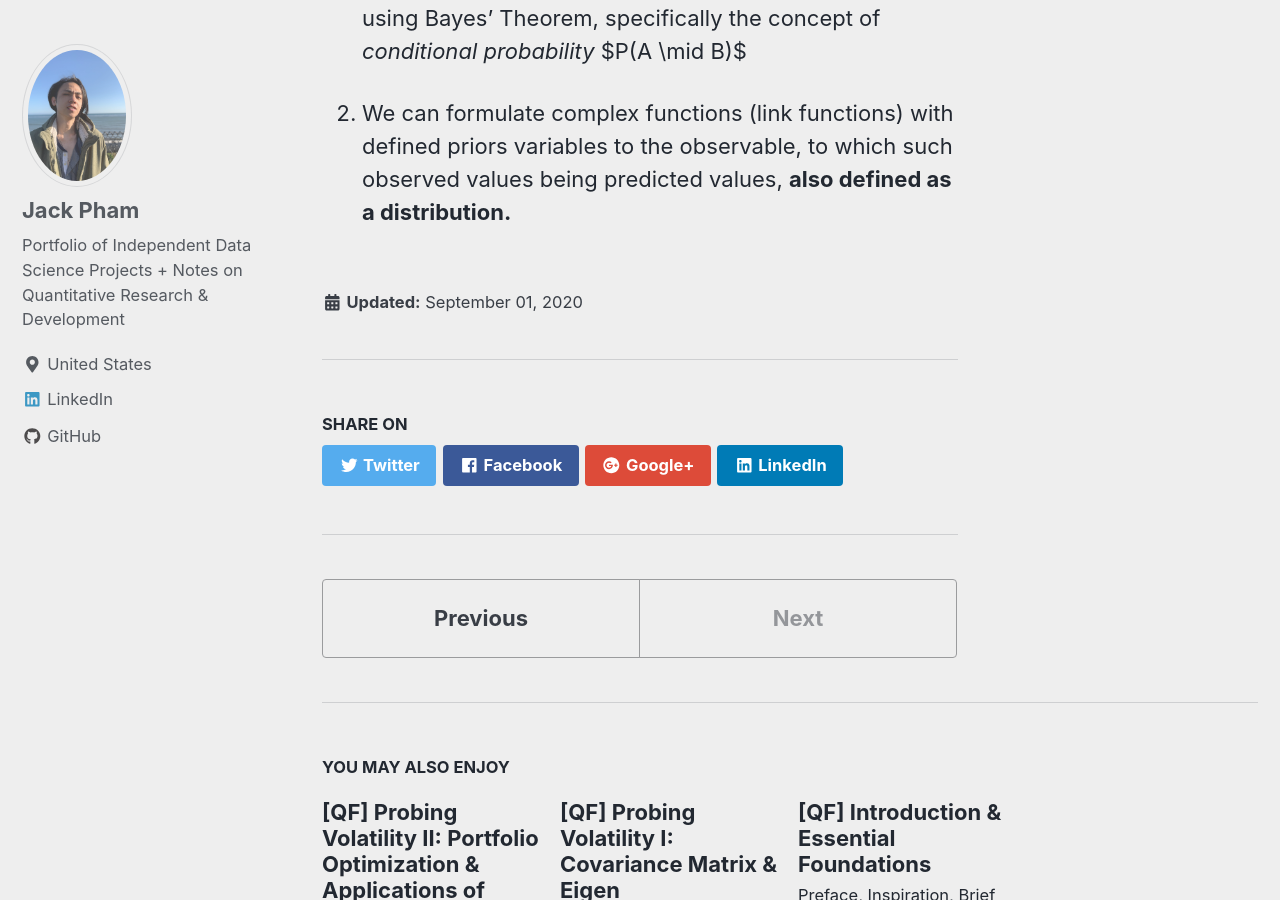
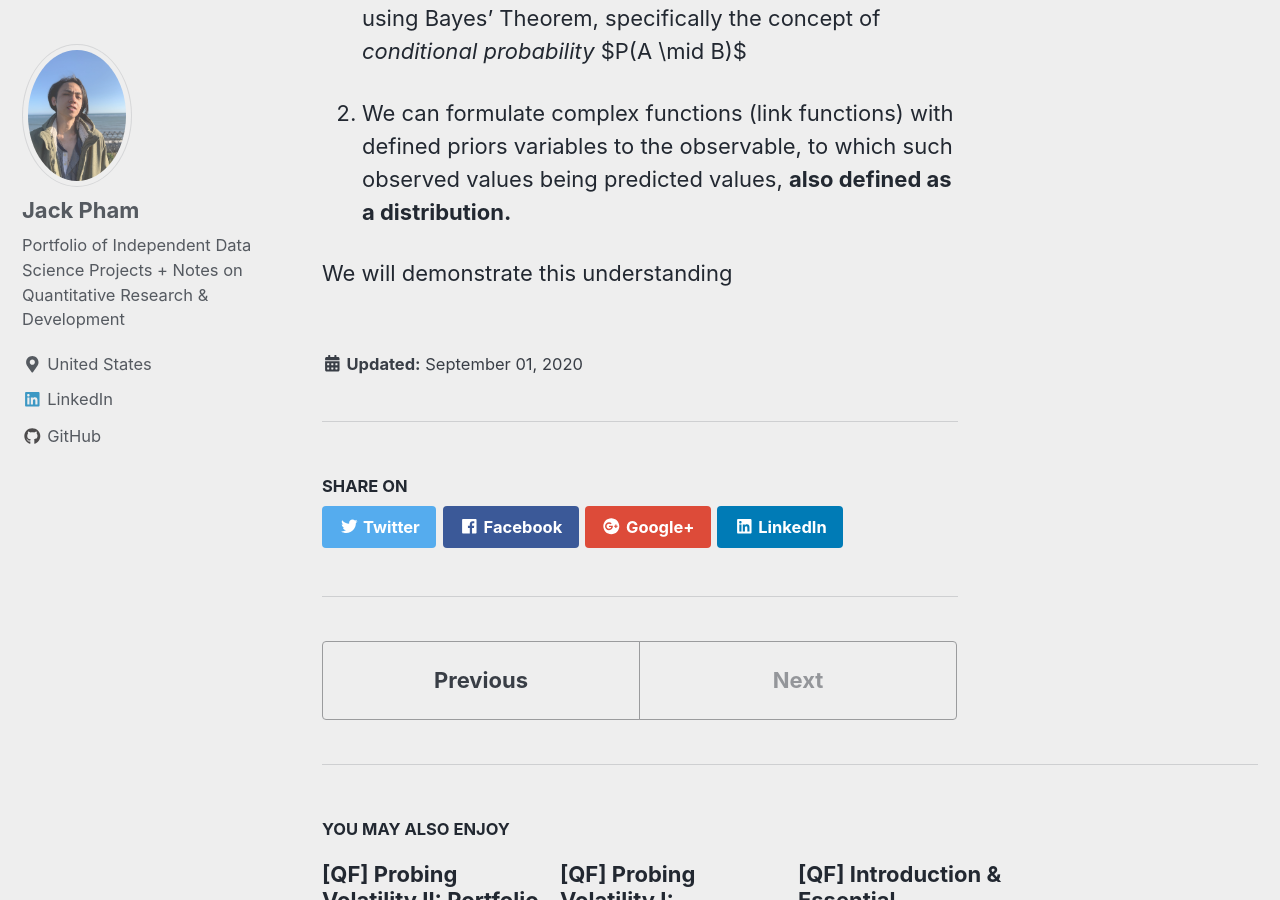
Before and after one commit to jp-quant/jp-quant.github.io, a Jekyll site: the page built from _posts/2020-09-01-fbprophet_bayesian_glm.md, in a window 1280 px wide and 900 px high, scrolled down 5025 px. Built offline with Jekyll 4.4.1, drawn with Linux system fonts in a browser that asks for light colours; nearby versions of some CDN libraries; part of the change alters nothing that is shown.

Commit message:
_posts/2020-09-01-fbprophet_bayesian_glm.md updated from https://stackedit.io/

```diff
--- a/_posts/2020-09-01-fbprophet_bayesian_glm.md
+++ b/_posts/2020-09-01-fbprophet_bayesian_glm.md
@@ -87,6 +87,8 @@ Shortly put in details, implementation of Bayesian Statistics on time-series GLM
     priors variables to the observable, to which such observed values
     being predicted values, **also defined as a distribution.**
 
+We will demonstrate this understanding
+
 
 
 
@@ -94,7 +96,7 @@ Shortly put in details, implementation of Bayesian Statistics on time-series GLM
 
 
 <!--stackedit_data:
-eyJoaXN0b3J5IjpbMTEwNjQ2MDQxNSwxNzMwNDI3NzkxLDEwOT
-g5OTM0NDAsLTE2NDA1NTc4MjUsLTk5NTM1NDc0OCwtMTEzNTcy
-MDU0MF19
+eyJoaXN0b3J5IjpbMTM1NDEwMDk3NSwxMTA2NDYwNDE1LDE3Mz
+A0Mjc3OTEsMTA5ODk5MzQ0MCwtMTY0MDU1NzgyNSwtOTk1MzU0
+NzQ4LC0xMTM1NzIwNTQwXX0=
 -->
```
